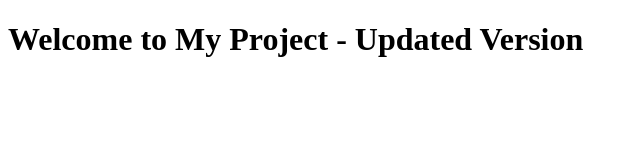
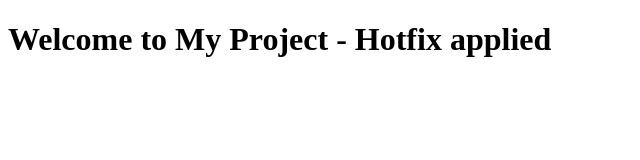
Before and after one commit to phuongwduy/Ct300-BT1, a plain HTML site: page index.html in a window 1280 px wide. Shown: the whole page, without its empty margins (0-640 px from the left). Drawn offline with Linux system fonts and the light colour scheme.

Commit message:
Hotfix: Update title and content in index.html

```diff
--- a/index.html
+++ b/index.html
@@ -6,6 +6,6 @@
     <title>My Project</title>
 </head>
 <body>
-    <h1>Welcome to My Project - Updated Version</h1>
+    <h1>Welcome to My Project - Hotfix applied</h1>
 </body>
 </html>
```
